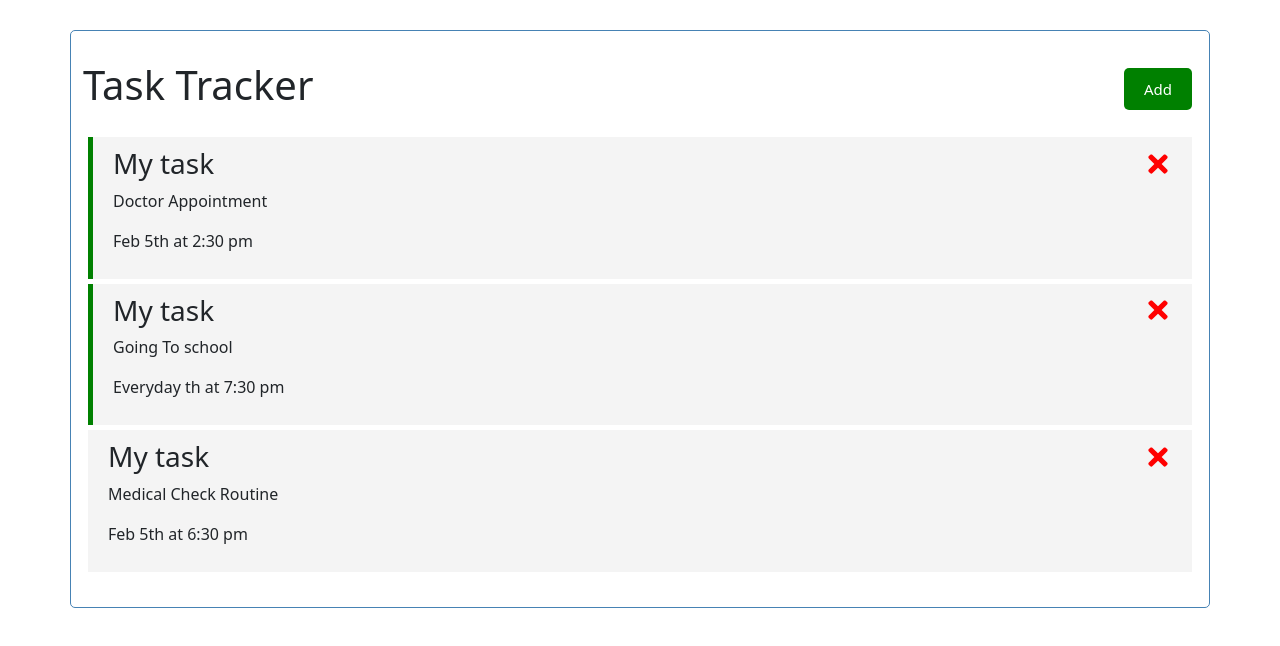
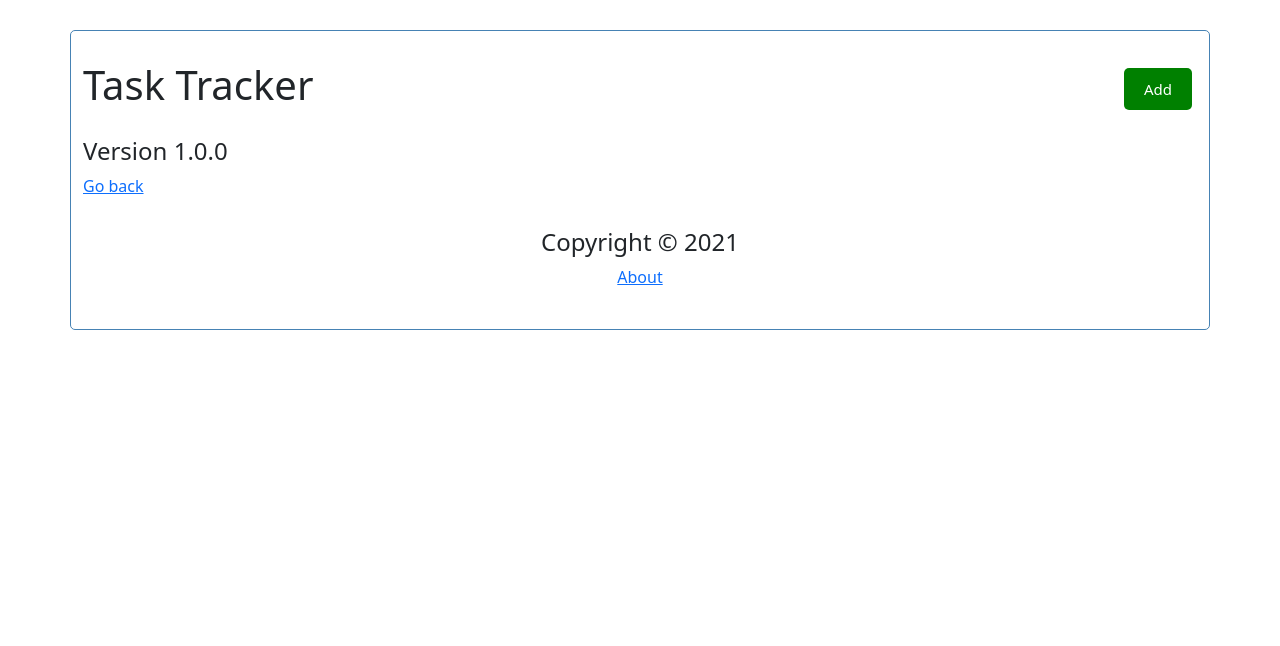
Before and after one commit to andhika16/latihan-react, a React (Create React App) app: page /about in a window 1280 px wide. Shown: the top 646 px of the page. Built offline with nearby package versions, Linux system fonts and the light colour scheme; data requests are answered from the project's data file.

Commit message:
tambaj about dan footer

```diff
--- /dev/null
+++ b/db.json
@@ -0,0 +1,22 @@
+{
+  "tasks": [
+    {
+      "id": 1,
+      "text": "Doctor Appointment",
+      "day": "Feb 5th at 2:30 pm",
+      "reminder": true
+    },
+    {
+      "id": 2,
+      "text": "Going To school",
+      "day": "Everyday th at 7:30 pm",
+      "reminder": true
+    },
+    {
+      "text": "Go to gym",
+      "day": "Sunday",
+      "reminder": false,
+      "id": 3
+    }
+  ]
+}
--- a/package.json
+++ b/package.json
@@ -7,9 +7,11 @@
     "@testing-library/react": "^11.2.7",
     "@testing-library/user-event": "^12.8.3",
     "bootstrap": "^5.0.1",
+    "json-server": "^0.16.3",
     "react": "^17.0.2",
     "react-dom": "^17.0.2",
     "react-icons": "^4.2.0",
+    "react-router-dom": "^5.2.0",
     "react-scripts": "4.0.3",
     "web-vitals": "^1.1.2"
   },
@@ -17,7 +19,8 @@
     "start": "react-scripts start",
     "build": "react-scripts build",
     "test": "react-scripts test",
-    "eject": "react-scripts eject"
+    "eject": "react-scripts eject",
+    "server": "json-server --watch db.json --port 5000"
   },
   "eslintConfig": {
     "extends": [
--- a/src/App.js
+++ b/src/App.js
@@ -1,53 +1,87 @@
 import './index.css';
+import { BrowserRouter as Router, Route } from 'react-router-dom'
 import Header from './components/Header';
+import Footer from './components/Footer';
 import Task from './components/Tasks'
+import About from './components/About'
 import AddTask from './components/AddTask'
-import  { useState } from 'react';
+import  { useState , useEffect} from 'react';
 
 const App = () => {
 
-  const [tasks, setTask] = useState([
-    {
-        id: 1,
-        text: 'Doctor Appointment',
-        day: 'Feb 5th at 2:30 pm',
-        reminder : true
-    },
-    {
-        id: 2,
-        text: 'Going To school',
-        day: 'Everyday th at 7:30 pm',
-        reminder : true
-    },
-    {
-        id: 3,
-        text: 'Medical Check Routine',
-        day: 'Feb 5th at 6:30 pm',
-        reminder : false
-    },
-  ])
+  const [tasks, setTask] = useState([])
 
   const [showAddTask, setShowAddTask] = useState(false)
 
+  useEffect(() => {
+    const getTask = async () => {
+      const taskFromServer = await fetchTasks()
+      setTask(taskFromServer)
+
+    }
+
+    getTask()
+
+  }, [])
+
+
+
+  const fetchTasks = async () => {
+    const res = await fetch('http://localhost:5000/tasks')
+    const data = await res.json()
+    return data
+  }
+
+  const fetchTask = async (id) => {
+    const res = await fetch(`http://localhost:5000/tasks/${id}`)
+    const data = await res.json()
+    return data
+  }
+
+
+
 // add task
-  const addTask = (task) => {
+  const addTask = async (task) => {
 
-    const id = Math.floor(Math.random() * 10000) + 1
-    const newTask = { id, ...task }
-    setTask([...tasks, newTask])
+   const res =  await fetch(`http://localhost:5000/tasks`, {
+      method: 'POST',
+      headers: {'Content-Type' : 'Application/json'},
+      body : JSON.stringify(task)
+   })
+    const data = await res.json()
+    setTask([...tasks, data])
+    // const id = Math.floor(Math.random() * 10000) + 1
+    // const newTask = { id, ...task }
+    // setTask([...tasks, newTask])
 
   }
 
 // delete task
-  const deleteEvent = (id) => {
+  const deleteEvent = async (id) => {
+
+    await fetch(`http://localhost:5000/tasks/${id}`, {
+      method: 'DELETE'
+    })
+
+
     setTask(
       tasks.filter(task => task.id !== id)
     )
   }
 // toggle reminder
-  const toggleReminder = (id) => {
+  const toggleReminder = async (id) => {
+
+    const taskToToggle = await fetchTask(id)
+    const updTask =  {...taskToToggle, reminder : !taskToToggle.reminder}
+    const res =  await fetch(`http://localhost:5000/tasks/${id}`, {
+      method: 'PUT',
+      headers: {'Content-Type' : 'Application/json'},
+      body : JSON.stringify(updTask)
+    })
+
+    const data = await res.json()
     setTask(
-      tasks.map((task) => task.id === id ? { ...task, reminder: !task.reminder } : task )
+      tasks.map((task) => task.id === id ? { ...task, reminder: data.reminder } : task )
     )
   }
 
@@ -55,12 +89,16 @@
 
 
   return (
+    <Router >
         <div className="container">
           <Header title='Task Tracker'
             onAdd={() => setShowAddTask(!showAddTask)}
-        showAdd={showAddTask}
+            showAdd={showAddTask} />
+        <Route path='/'
+          exact
+          render={(props) => {
 
-      />
+            <>
             { showAddTask && <AddTask onAdd={addTask} />}
 
            {
@@ -70,8 +108,14 @@
                onToggle={toggleReminder}
              /> : <p>No tasks</p>
            }
+           </>
 
+          }}
+         />
+          <Route path='/about' component={About} />
+          <Footer />
       </div>
+      </Router>
   );
 }
 
--- /dev/null
+++ b/src/components/About.js
@@ -0,0 +1,10 @@
+const About = () => {
+    return (
+        <div>
+            <h4>Version 1.0.0</h4>
+            <a href="/">Go back</a>
+        </div>
+     );
+}
+
+export default About;
--- /dev/null
+++ b/src/components/Footer.js
@@ -0,0 +1,13 @@
+// import {Router} from 'react-router-dom';
+
+const Footer = () => {
+    return (
+
+    <footer>
+            <h4>Copyright &copy; 2021 </h4>
+            <a href="/about">About</a>
+    </footer>
+     );
+}
+
+export default Footer;
```
Also changed, not shown: 1 other file (tests, documents, lock files or other folders). Lines whose indentation alone changed are shown as unchanged.
